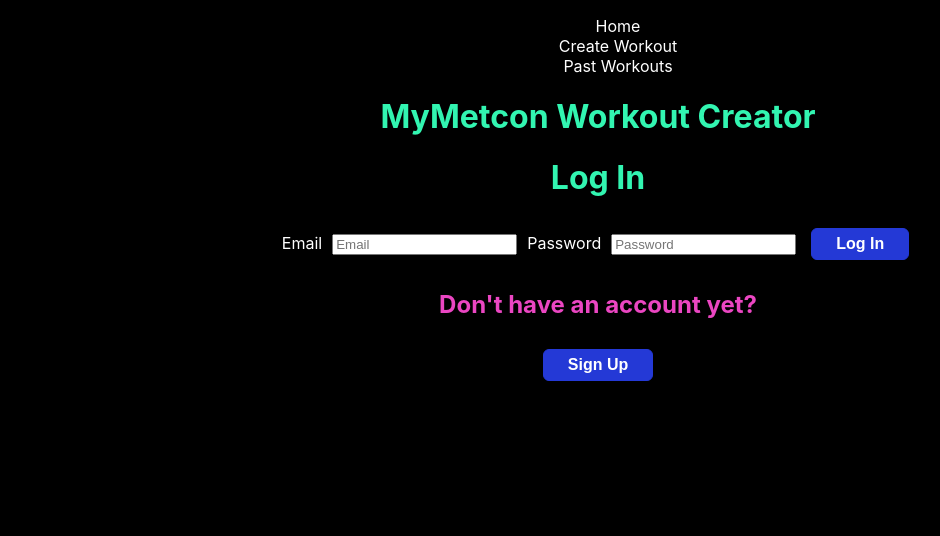
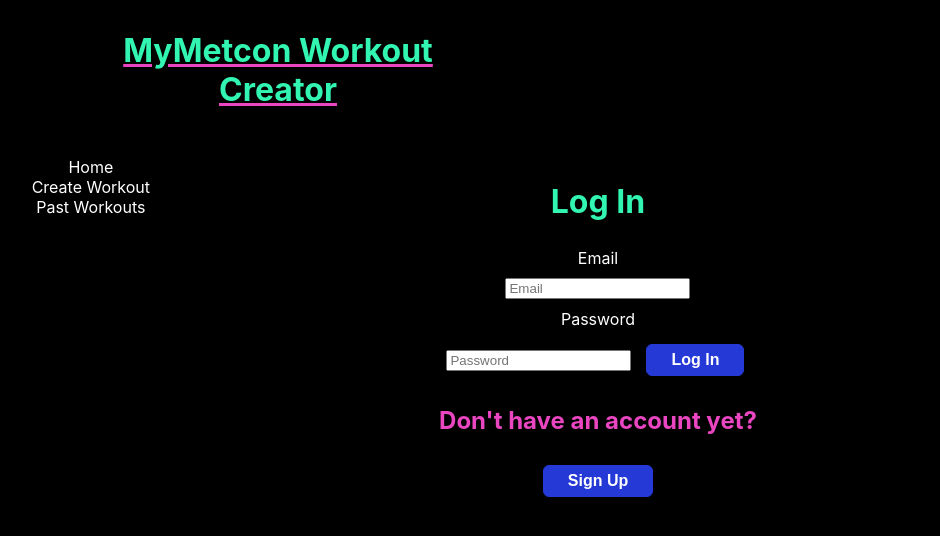
Before and after one commit to sarawarnock/workout-creator-capstone-client, a React (Create React App) app: page /login in a window 1280 px wide. Shown: the top 536 px of the page, without its empty margins (42-982 px from the left). Built offline with nearby package versions, Linux system fonts and the light colour scheme.

Commit message:
grid layout

```diff
--- a/src/App2.css
+++ b/src/App2.css
@@ -106,6 +106,7 @@ a:active {
 
 a:hover {
     text-decoration: underline;
+    color:  #EB46C2;
 }
 
 input {
@@ -115,3 +116,151 @@ input {
 label {
     margin: 5px;
 }
+
+@media screen and (max-width: 450px) {
+    .nav-link {
+        color: #EB46C2;
+    }
+
+    .nav ul {
+        display: none;
+    }
+
+    .nav label {
+        display: inline-block;
+        width: 100%;
+        color: white;
+    }
+
+    label[for="hamburger"] {
+        font-size: 30px;
+    }
+
+    .nav ul li {
+        display: block;
+        cursor: pointer;
+    }
+
+    .nav input:checked ~ ul {
+        display: block;
+    }
+
+    .nav input {
+        visibility: hidden
+    }
+
+    .nav label, #hamburger {
+        display: none;
+    }
+}
+
+
+@media screen and (min-width: 600px) {
+    .App {
+        display: grid;
+        grid-template-columns: 15% 35% 35% 15%;
+        /* grid-template-rows: 25% 25% 25% 25%; */
+        grid-template-areas:
+        "header header . ."
+        "sidebar main main ."
+        /* ". question1 question2 question3"
+        ". answer1 answer2 answer3"
+        "button other other other" */
+        /* "sidebar form form ." */
+        ;
+    }
+
+    .nav-link {
+        list-style-type: none;
+        color: white;
+    }
+
+    .menu {
+        text-align: center;
+    }
+
+    .navbar {
+        color: white;
+        align-self: start;
+    }
+
+    .navbar #hamburger {
+        display: none;
+    }
+
+    .navbar label, #hamburger {
+        display: none;
+    }
+
+    header {
+        grid-area: header;
+    }
+
+    nav {
+        display: grid;
+        grid-area: sidebar;
+        justify-self: end;
+    }
+
+    main {
+        display: grid;
+        grid-area: main;
+        padding: 10px;
+    }
+
+    /* form {
+        display: grid;
+        grid-area: main;
+    } */
+
+    label {
+        display: grid;
+        align-self: center;
+    }
+
+    /* input {
+        display: grid;
+        align-self: start;
+    } */
+
+    /* .workout-question-1 {
+        display: grid;
+        grid-area: question1;
+    } */
+
+    /* .workout-question-2 {
+        display: grid;
+        grid-area: question2;
+    }
+
+    .workout-question-3 {
+        display: grid;
+        grid-area: question3;
+    } */
+
+    /* .answer-1 {
+        display: grid;
+        grid-area: answer1;
+    } */
+
+   /*  .answer-2 {
+        display: grid;
+        grid-area: answer2;
+    }
+
+    answer-3 {
+        display: grid;
+        grid-area: answer3;
+    } */
+
+
+    /* label {
+        display: grid;
+        grid-area: answer;
+    } */
+
+    /* input, button {
+        grid-area: button;
+    } */
+
+}
--- a/src/log-in.js
+++ b/src/log-in.js
@@ -1,6 +1,9 @@
 import React from 'react';
 import { Link  } from 'react-router-dom'
 import ValidationError from './validation-error'
+import config from './config'
+import AuthApiService from './services/auth-api-service'
+import TokenService from './services/token-service'
 
 export default class Login extends React.Component {
   state = {
@@ -18,6 +21,10 @@ export default class Login extends React.Component {
       loginPassword: 'You must enter a valid password',
     }
 }
+
+  handleLoginSuccess = () => {
+    window.location = '/user/home'
+  }
 
   // formatQueryParams(params) {
   //   const queryItems = Object.keys(params)
@@ -57,16 +64,35 @@ export default class Login extends React.Component {
     e.preventDefault();
     //create an object to store the search filters
     const data = {}
+    const { loginEmail, loginPassword } = e.target
+    AuthApiService.postLogin({
+      email: loginEmail.value,
+      password: loginPassword.value
+    })
+    .then(response => {
+      console.log('response ID', response)
+      loginEmail.value = ''
+      loginPassword.value = ''
+      TokenService.saveAuthToken(response.authToken)
+      TokenService.saveUserId(response.userId)
+      window.location = '/user/home'
+    })
+    .then(response => {
+      console.log('response', response)
+    })
+    .catch(err => {
+      console.log(err)
+    });
 
     //get all the from data from the form component
-    const formData = new FormData(e.target)
+    //const formData = new FormData(e.target)
 
     //for each of the keys in form data populate it with form value
-    for (let value of formData) {
-        data[value[0]] = value[1]
-    }
-    console.log(data)
-    let {loginEmail, loginPassword} = data
+    // for (let value of formData) {
+    //     data[value[0]] = value[1]
+    // }
+    // console.log(data)
+    //let {loginEmail, loginPassword} = data
 
     if (this.validateEmail(loginEmail) === '') {
       this.setState({
@@ -79,33 +105,37 @@ export default class Login extends React.Component {
       })
     }
     //assigning the object from the form data to params in the state
-    // this.setState({
-    //     loginEmail.value: data.loginEmail,
-    //     loginPassword.value: data.loginPassword
-    // })
+    this.setState({
+        loginEmail: {
+          value: data.loginEmail
+        },
+        loginPassword: {
+          value: data.loginPassword
+        }
+    })
 
     //check if the state is populated with the search params data
     console.log(this.state)
 
-  //   const searchURL = `${config.API_ENDPOINT}/log-in`
+    //const searchURL = `${config.API_ENDPOINT}/users`
 
-  //   const queryString = this.formatQueryParams(data)
+    //const queryString = this.formatQueryParams(data)
 
-  //    //sent all the params to the final url
-  //   const url = searchURL + '?' + queryString
+     //sent all the params to the final url
+    //const url = searchURL + '?' + queryString
 
-  //   console.log(url)
+    // console.log(searchURL)
 
-  //   const options = {
-  //     method: 'GET',
-  //     header: {
-  //         "Authorization": "",
-  //         "Content-Type": "application/json"
-  //     }
-  // }
+    // const options = {
+    //   method: 'GET',
+    //   headers: {
+    //       //"Authorization": "",
+    //       "Content-Type": "application/json"
+    //   }
+    // }
 
-  // //useing the url and paramters above make the api call
-  // fetch(url, options)
+  //useing the url and paramters above make the api call
+  // fetch(searchURL, options)
 
   //     // if the api returns data ...
   //     .then(res => {
@@ -133,6 +163,9 @@ export default class Login extends React.Component {
   //   })
   }
 
+  //logic that says - if user email matches password combo in "users"
+  //show them their homepage
+
   render() {
     const emailError = this.validateEmail();
     const passwordError = this.validatePassword();
@@ -158,7 +191,7 @@ export default class Login extends React.Component {
                     <label htmlFor="password">Password</label>
                     <input
                       name="loginPassword"
-                      type="text"
+                      type="password"
                       id="password"
                       placeholder="Password"
                       onChange={e => this.updatePassword(e.target.value)}
--- a/src/navbar.js
+++ b/src/navbar.js
@@ -4,7 +4,7 @@ import { Link } from 'react-router-dom'
 export default function Navbar(props) {
   return (
     <div className="navbar">
-      <ul>
+      {/* <ul>
         <li className="nav-link">
           <Link
             to='/home'
@@ -20,7 +20,17 @@ export default function Navbar(props) {
             to='/past-workouts'
           >Past Workouts</Link>
         </li>
-      </ul>
+      </ul> */}
+
+      <nav role="navigation" class="nav">
+                <label for="hamburger">&#9776;</label>
+                <input type="checkbox" id="hamburger"/>
+                    <ul class="menu">
+                        <li class="nav-link cl-home"> <Link to='/home'>Home</Link></li>
+                        <li class="nav-link cl-create-workout"> <Link to='/create-workout'>Create Workout</Link></li>
+                        <li class="nav-link cl-past-workouts"><Link to='/past-workouts'>Past Workouts</Link></li>
+                </ul>
+            </nav>
     </div>
   );
 }
--- /dev/null
+++ b/src/services/token-service.js
@@ -0,0 +1,21 @@
+import config from '../config'
+
+const TokenService = {
+  saveAuthToken(token) {
+    window.localStorage.setItem(config.TOKEN_KEY, token)
+  },
+  getAuthToken() {
+    return window.localStorage.getItem(config.TOKEN_KEY)
+  },
+  clearAuthToken() {
+    window.localStorage.removeItem(config.TOKEN_KEY)
+  },
+  hasAuthToken() {
+    return !!TokenService.getAuthToken()
+  },
+  makeBasicAuthToken(userName, password) {
+    return window.btoa(`${userName}:${password}`)
+  },
+}
+
+export default TokenService
--- a/src/sign-up.js
+++ b/src/sign-up.js
@@ -137,11 +137,11 @@ export default class SignUp extends React.Component {
     //define the API call parameters
     const options = {
         method: 'POST',
-        header: {
-            "Authorization": "",
+        headers: {
+            //"Authorization": "",
             "Content-Type": "application/json"
         },
-        body: user
+        body: JSON.stringify(user)
     }
 
     console.log(options);
@@ -153,7 +153,7 @@ export default class SignUp extends React.Component {
 
         .then(res => {
             if (!res.ok) {
-              res.json().then(console.log)
+              console.log(res)
                 throw new Error('Something went wrong, please try again later.')
             }
              // ... convert it to json
@@ -174,21 +174,6 @@ export default class SignUp extends React.Component {
         })
         console.log(err);
       })
-
-  // AuthApiService.postUser({
-  //   email: data.signUpEmail.value,
-  //   password: data.signUpPassword.value,
-  //   first_name: data.signUpFirstName.value,
-  // })
-  //   .then(user => {
-  //     signUpFirstName.value = ''
-  //     signUpEmail.value = ''
-  //     signUpPassword.value = ''
-  //     //this.props.onRegistrationSuccess()
-  // })
-  // .catch(res => {
-  //   this.setState({ error: res.error })
-  // })
 }
 
   render() {
@@ -218,7 +203,7 @@ export default class SignUp extends React.Component {
                     <label htmlFor="password">Password</label>
                     <input
                       name="signUpPassword"
-                      type="text"
+                      type="password"
                       id="password"
                       placeholder="Password"
                       required
```
Also changed, not shown: src/2-create-new-workout-checkbox.js (+63 -61 lines).
